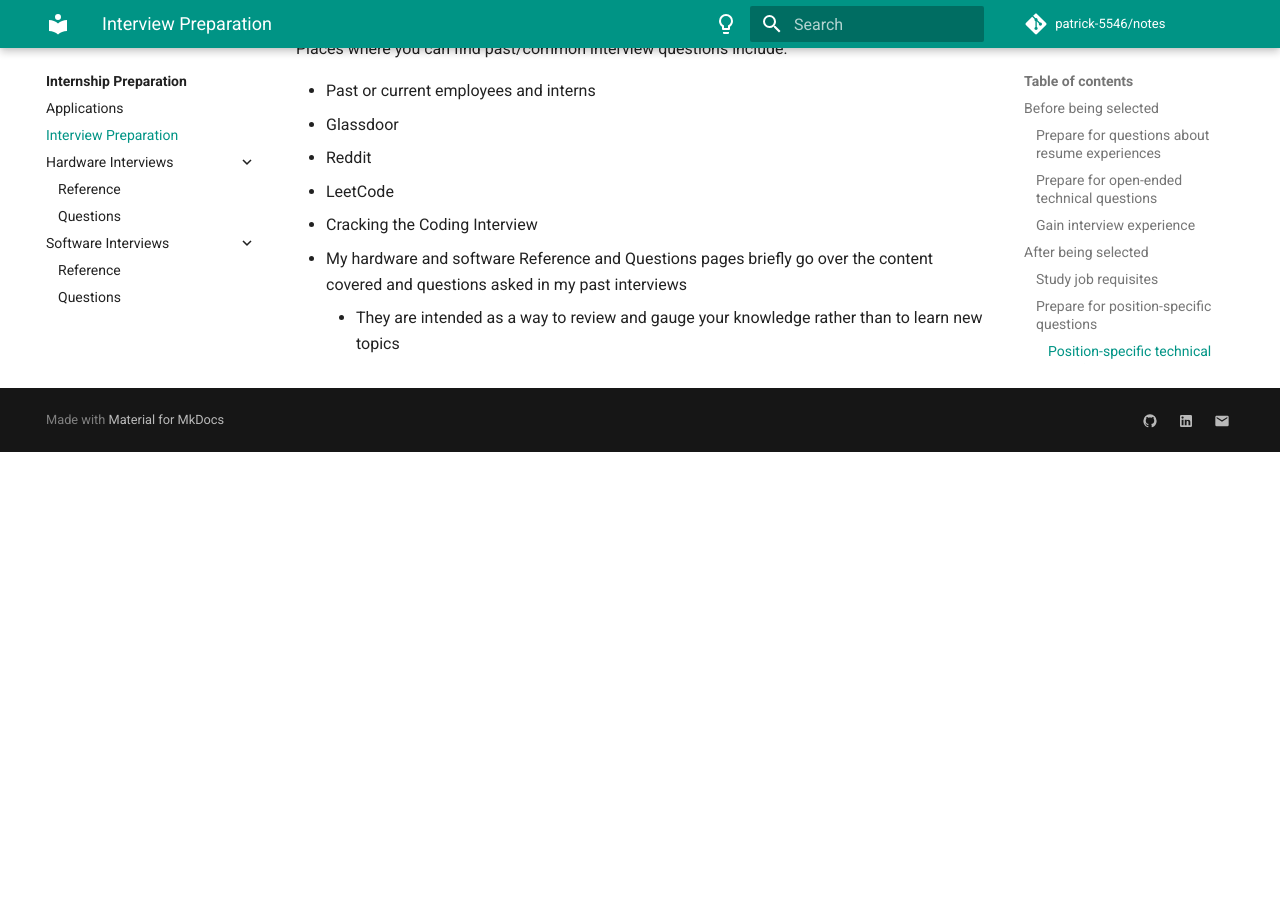
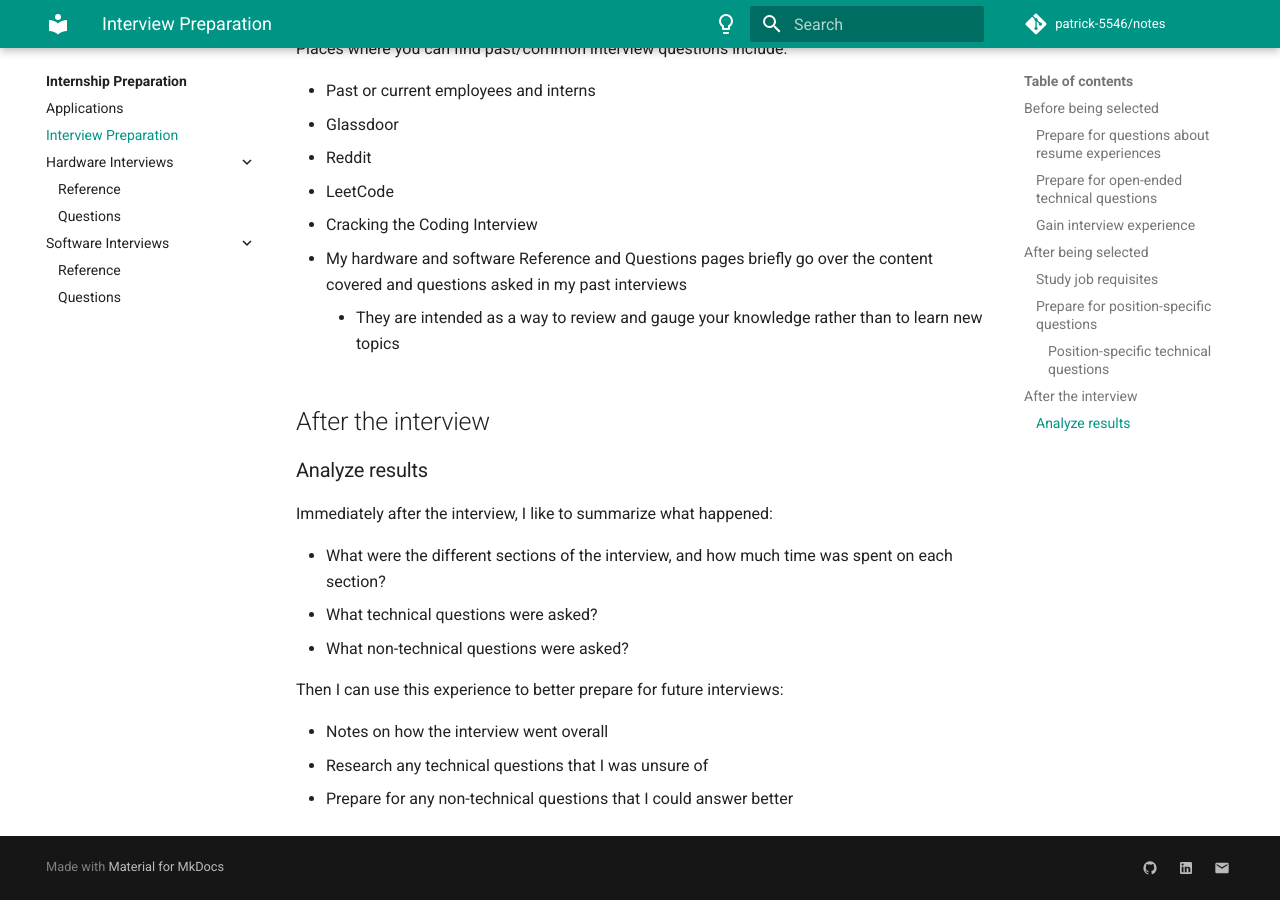
Before and after one commit to patrick-5546/notes, an MkDocs documentation site: the page built from docs/internship_prep/interview_prep.md, in a window 1280 px wide and 900 px high, scrolled down 2611 px. Built offline with MkDocs 1.6.1 and Material for MkDocs 9.7.7, drawn with Linux system fonts in a browser that asks for light colours; comment, search, counter and statistics services are not loaded; before the commit the page ends 3063 px from its top, so only the background shows below that; some of the changed text lies outside the part shown.

Commit message:
Add after the interview section

```diff
--- a/docs/internship_prep/interview_prep.md
+++ b/docs/internship_prep/interview_prep.md
@@ -99,3 +99,19 @@
 - Cracking the Coding Interview
 - My hardware and software Reference and Questions pages briefly go over the content covered and questions asked in my past interviews
     - They are intended as a way to review and gauge your knowledge rather than to learn new topics
+
+## After the interview
+
+### Analyze results
+
+Immediately after the interview, I like to summarize what happened:
+
+- What were the different sections of the interview, and how much time was spent on each section?
+- What technical questions were asked?
+- What non-technical questions were asked?
+
+Then I can use this experience to better prepare for future interviews:
+
+- Notes on how the interview went overall
+- Research any technical questions that I was unsure of
+- Prepare for any non-technical questions that I could answer better
```
Also changed, not shown: other parts of docs/internship_prep/interview_prep.md (+3 -3 lines).
